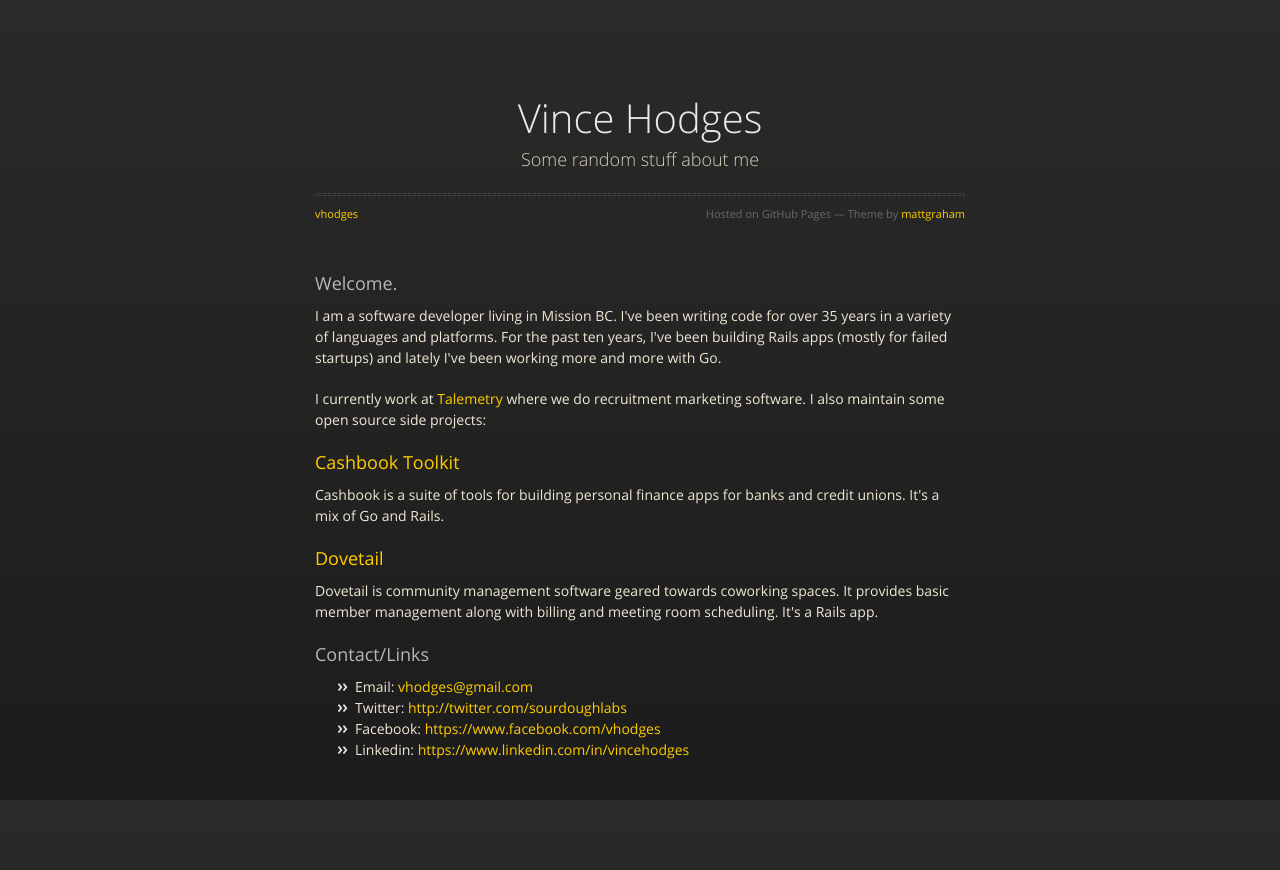
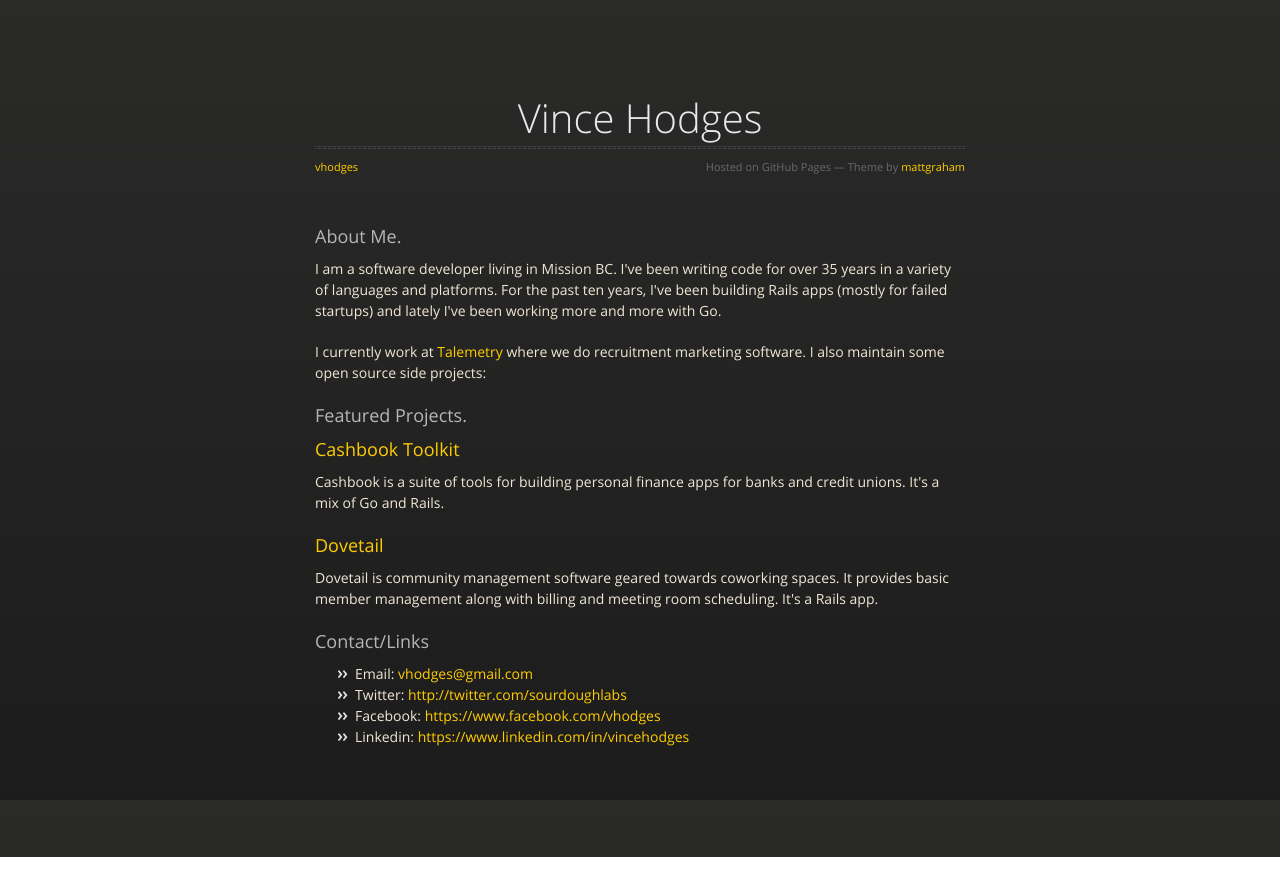
Before and after one commit to vhodges/vhodges.github.com, a plain HTML site: page index.html in a window 1280 px wide. Drawn offline with nearby package versions, Linux system fonts and the light colour scheme.

Commit message:
Update index.html

```diff
--- a/index.html
+++ b/index.html
@@ -24,18 +24,20 @@
       <section>
         <div id="title">
           <h1>Vince Hodges</h1>
-          <p>Some random stuff about me</p>
           <hr>
           <span class="credits left"><a href="https://github.com/vhodges">vhodges</a></span>
           <span class="credits right">Hosted on GitHub Pages &mdash; Theme by <a href="https://twitter.com/michigangraham">mattgraham</a></span>
         </div>
 
         <h3>
-<a id="welcome" class="anchor" href="#welcome" aria-hidden="true"><span aria-hidden="true" class="octicon octicon-link"></span></a>Welcome.</h3>
+<a id="welcome" class="anchor" href="#welcome" aria-hidden="true"><span aria-hidden="true" class="octicon octicon-link"></span></a>About Me.</h3>
 
 <p>I am a software developer living in Mission BC.  I've been writing code for over 35 years in a variety of languages and platforms.  For the past ten years, I've been building Rails apps (mostly for failed startups) and lately I've been working more and more with Go. </p>
 
 <p>I currently work at <a href="http://talemetry.com/">Talemetry</a> where we do recruitment marketing software. I also maintain some open source side projects:</p>
+
+        <h3>
+<a id="welcome" class="anchor" href="#welcome" aria-hidden="true"><span aria-hidden="true" class="octicon octicon-link"></span></a>Featured Projects.</h3>
 
 <h3>
 <a id="cashbook-toolkit" class="anchor" href="#cashbook-toolkit" aria-hidden="true"><span aria-hidden="true" class="octicon octicon-link"></span></a><a href="http://cashbooktoolkit.com">Cashbook Toolkit</a>
```
